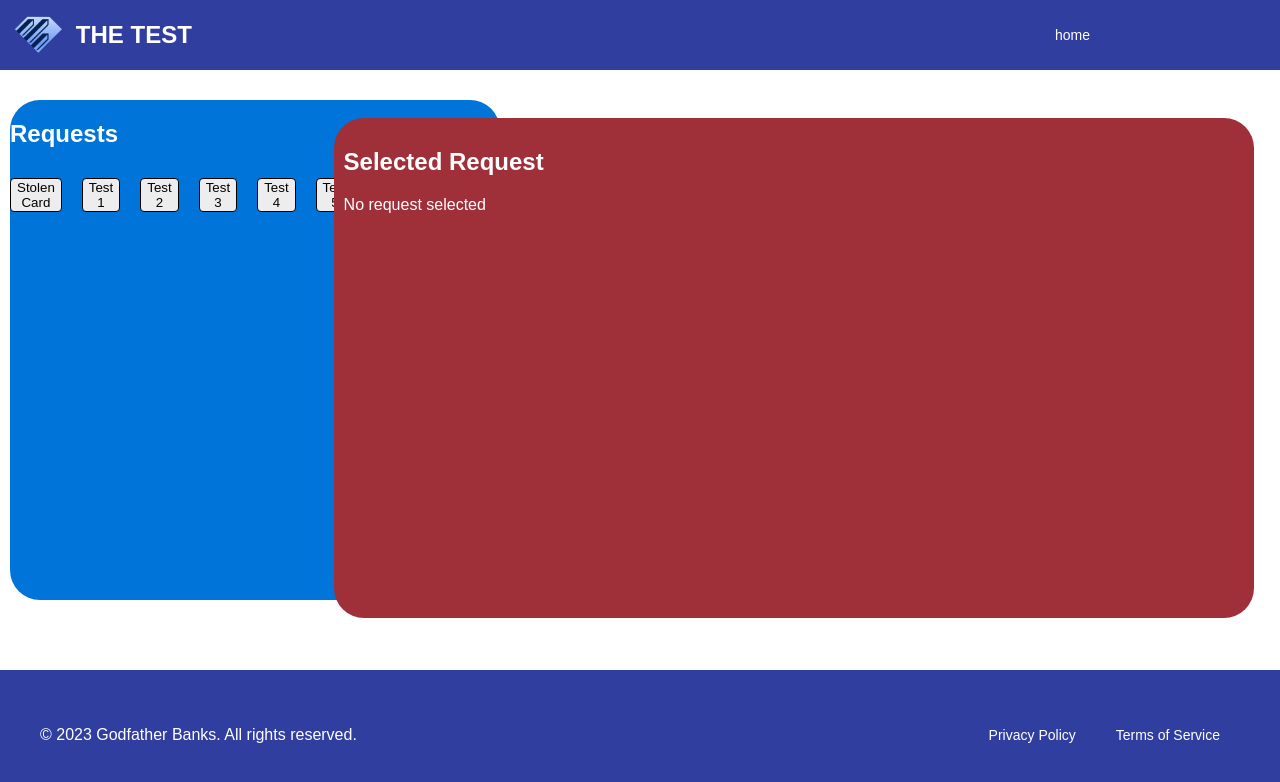
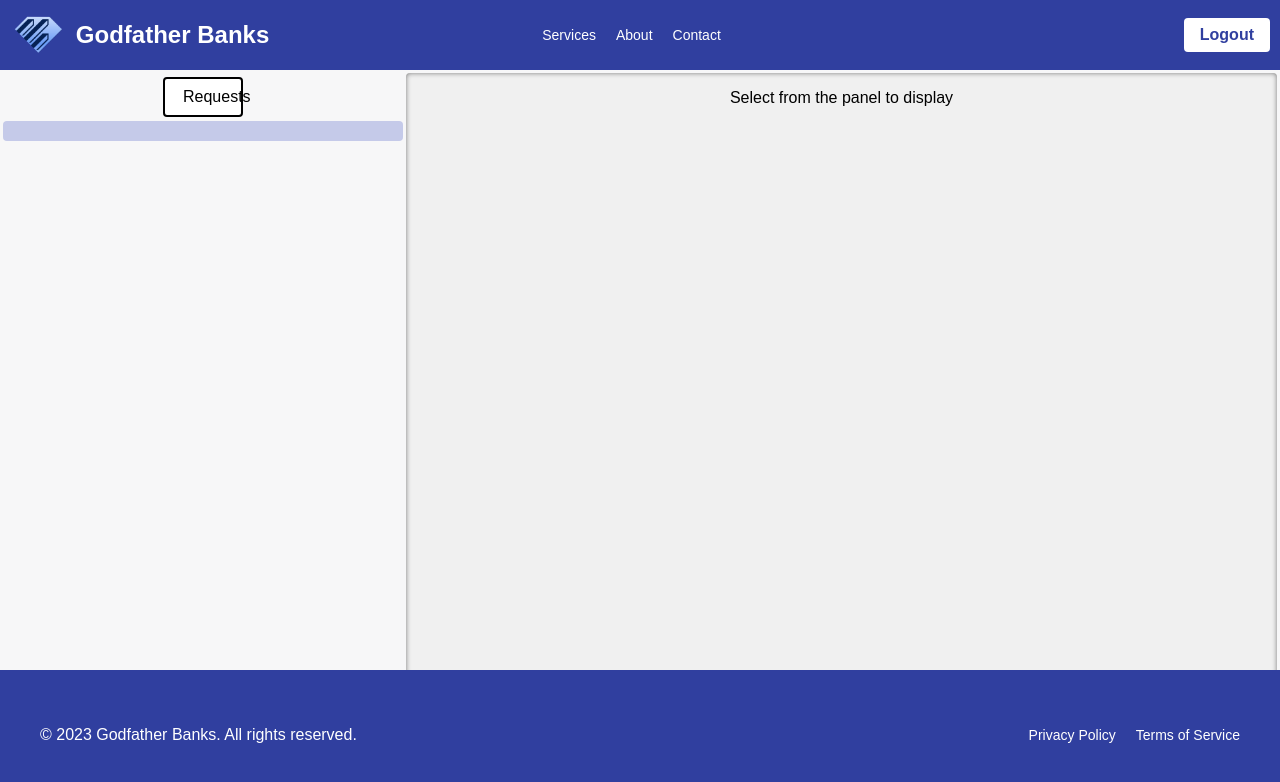
Before and after one commit to software-engineering-2023/Wallahy-Ha2felholko, a React (Create React App) app in the folder godfather-banks/: page /admin in a window 1280 px wide. Shown: the top 782 px of the page. Built offline with nearby package versions, Linux system fonts and the light colour scheme.

Commit message:
admin(requstList and Procced button)

```diff
--- a/godfather-banks/src/Admintest.css
+++ b/godfather-banks/src/Admintest.css
@@ -206,21 +206,82 @@
     z-index: 1;
 
   }
+  .RequestInfo {
+    color: red;
+  }
+
+  .proceed-button {
+    background-color: #af1313;
+    color: #303F9F;
+    border: none;
+    border-radius: 4px;
+    padding: 8px 16px;
+    margin-left: 10px;
+    font-weight: bold;
+    cursor: pointer;
+  }
 
 
-  .buttons-list {
-    list-style: none;
+  body {
+    background: hsl(220deg, 10%, 97%);
+    margin: 0;
     padding: 0;
-    overflow-y: auto;
-    max-height: 200px; /* Adjust the max height as desired */
   }
 
-  .buttons-list li {
-    margin-bottom: 10px;
+  .buttons-container {
+    width: 100%;
+    height: 100vh;
+    display: flex;
+    align-items: center;
+    justify-content: center;
+
+
   }
 
-  .buttons-list li button {
-    width: 100%;
-    padding: 10px;
-    font-size: 18px;
+  button {
+    background: white;
+    border: solid 2px black;
+    padding: .375em 1.125em;
+    font-size: 1rem;
   }
+
+  .button-arounder {
+    font-size: 2rem;
+    background: hsl(216, 70%, 46%);
+    color: hsl(190deg, 10%, 95%);
+    position: absolute;  /* Set the button to absolute positioning */
+    top: 76%;           /* Adjust the top position value */
+    left: 82%;          /* Adjust the left position value */
+    transform: translate(-50%, -50%);  /* Center the button using translate */
+
+    box-shadow: 0 0px 0px hsla(194, 82%, 37%, 0.575);
+    transfrom: translateY(0);
+    border-top-left-radius: 0px;
+    border-top-right-radius: 0px;
+    border-bottom-left-radius: 0px;
+    border-bottom-right-radius: 0px;
+
+    --dur: .15s;
+    --delay: .15s;
+    --radius: 16px;
+
+    transition:
+      border-top-left-radius var(--dur) var(--delay) ease-out,
+      border-top-right-radius var(--dur) calc(var(--delay) * 2) ease-out,
+      border-bottom-right-radius var(--dur) calc(var(--delay) * 3) ease-out,
+      border-bottom-left-radius var(--dur) calc(var(--delay) * 4) ease-out,
+      box-shadow calc(var(--dur) * 4) ease-out,
+      transform calc(var(--dur) * 4) ease-out,
+      background calc(var(--dur) * 4) steps(4, jump-end);
+  }
+
+  .button-arounder:hover,
+  .button-arounder:focus {
+    box-shadow: 0 4px 8px hsla(61, 92%, 52%, 0.2);
+
+    background: hsl(224, 65%, 52%);
+    border-top-left-radius: var(--radius);
+    border-top-right-radius: var(--radius);
+    border-bottom-left-radius: var(--radius);
+    border-bottom-right-radius: var(--radius);
+  }
--- a/godfather-banks/src/Admintest.js
+++ b/godfather-banks/src/Admintest.js
@@ -1,30 +1,103 @@
+import React from 'react';
+import './Admintest.css';
+import logo from './nobg-logo.png';
 import { useState } from 'react';
-import './Admintest.css';
-import Shape from './shape'; // Import the Shape component
-import ShapeRequestHandler from './ShapeRequestHandler';
-import logo from './nobg-logo.png';
 
-const Admintest = () => {
+function Admintest() {
+  const [selectedButton, setSelectedButton] = useState(null);
   const [selectedRequest, setSelectedRequest] = useState(null);
 
-  return (
-    <nav className="header">
-      <div className="navigation">
-        <div className="logo">
-          <img src={logo} alt="Logo" />
-          <h1>THE TEST</h1>
+
+  const handleButtonClick = (button) => {
+      setSelectedButton(button);
+      setSelectedRequest(null);
+  };
+
+  const handleClick = (request) => {
+    // Find the selected request object by its name
+    const selectedRequestObj = requests.find((r) => r.name === request);
+    setSelectedRequest(selectedRequestObj);
+  };
+
+
+
+    const requests = [
+      {
+        name: "Stolen Card",
+        description: "Please help with my stolen card issue.",
+      },
+      {
+        name: "Hacked Bank Account",
+        description: "My bank account got hacked. Need assistance.",
+      },
+      // Add more request objects with different details
+
+    ];
+
+
+
+    return (
+      <div className="Banker">
+         <header className="header">
+          <nav className="navigation">
+           <div className="logo">
+            <img src={logo} alt="Godfather Bank Logo" />
+            <h1>Godfather Banks</h1>
+            </div>
+            <div className="control">
+              <ul>
+                <li><a href="/services">Services</a></li>
+              <li><a href="/about">About</a></li>
+                <li><a href="/contact">Contact</a></li>
+              </ul>
+            </div>
+            <div className="user-area">
+              <button className="logout-button">Logout</button>
+            </div>
+          </nav>
+        </header>
+        <div className="body">
+          <div className="List">
+          <div className="button-group">
+          <button
+            className={selectedButton === 'button1' ? 'selected' : ''}
+            onClick={() => handleButtonClick('button1')}
+          >
+            Requests
+          </button>
+
+          </div>
+          <div className="RequestList">
+            {selectedButton === 'button1' &&
+              requests.map((request, index) => (
+                <a
+                  key={index}
+                  className="Requests"
+                  onClick={() => handleClick(request.name)}
+                >
+                  {request.name}
+                </a>
+              ))}
+          </div>
         </div>
-        <ul>
-          <li>
-            <a href="/">home</a>
-          </li>
-        </ul>
+        <div className="RemainingRectangle">
+        {selectedRequest ? (
+              <div className="SelectedRequest">
+                <h2>Request from *ADD USERNAME HERRRRRRRRRRRRE*:</h2>
+                <div className='RequestInfo>'>
+                {selectedRequest.description}
+                <div class="buttons-container">
+  <button className="button-arounder">Procced</button>
+</div>
+                </div>
 
-        <Shape
-          selectedRequest={selectedRequest}
-          setSelectedRequest={setSelectedRequest}
-        />
-        <ShapeRequestHandler selectedRequest={selectedRequest} />
+                <h6>*ADD TIME SENT HERE*</h6>
+              </div>
+            ) : (
+              <p>Select from the panel to display</p>
+            )}
+        </div>
+      </div>
         <footer className="footer">
           <div className="footer-content">
             <p>&copy; 2023 Godfather Banks. All rights reserved.</p>
@@ -35,9 +108,6 @@ const Admintest = () => {
           </div>
         </footer>
       </div>
-
-    </nav>
-  );
-};
-
+    );
+}
 export default Admintest;
```
